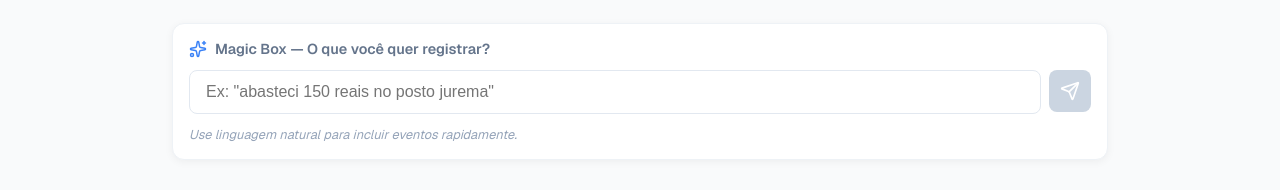
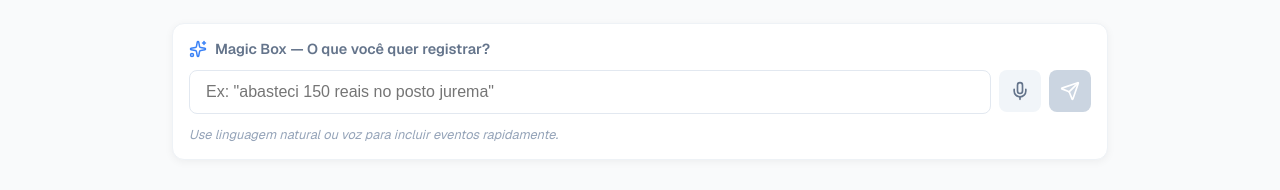
Before and after one commit to adrianofgomes/cronolog, a Next.js app in the folder frontend/: page / in a window 1280 px wide. Shown: the part 181-371 px from the top of the page. Built offline with nearby package versions, Linux system fonts and the light colour scheme; no server answers; sample sign-in values are in the browser's storage.

Commit message:
feat: adiciona suporte a voz (Speech-to-Text) na Magic Box

```diff
--- a/frontend/src/components/events/MagicBox.module.css
+++ b/frontend/src/components/events/MagicBox.module.css
@@ -73,6 +73,43 @@
   cursor: not-allowed;
 }
 
+.micButton {
+  display: flex;
+  align-items: center;
+  justify-content: center;
+  width: 42px;
+  height: 42px;
+  background: #f1f5f9;
+  color: #64748b;
+  border: none;
+  border-radius: 8px;
+  cursor: pointer;
+  transition: all 0.2s ease;
+}
+
+.micButton:hover:not(:disabled) {
+  background: #e2e8f0;
+  color: #1e293b;
+}
+
+.micButton.listening {
+  background: #ef4444;
+  color: white;
+  animation: pulse 1.5s infinite;
+}
+
+@keyframes pulse {
+  0% {
+    box-shadow: 0 0 0 0 rgba(239, 68, 68, 0.4);
+  }
+  70% {
+    box-shadow: 0 0 0 10px rgba(239, 68, 68, 0);
+  }
+  100% {
+    box-shadow: 0 0 0 0 rgba(239, 68, 68, 0);
+  }
+}
+
 .hint {
   font-size: 0.8rem;
   color: #94a3b8;
--- a/frontend/src/components/events/MagicBox.tsx
+++ b/frontend/src/components/events/MagicBox.tsx
@@ -1,18 +1,76 @@
 'use client';
 
-import React, { useState } from 'react';
-import { Sparkles, Send, Loader2 } from 'lucide-react';
+import React, { useState, useEffect, useRef } from 'react';
+import { Sparkles, Send, Loader2, Mic, MicOff } from 'lucide-react';
 import styles from './MagicBox.module.css';
 import api from '@/lib/api';
 
 interface MagicBoxProps {
-  onParse: (data: any) => void;
+  onParse: (data: unknown) => void;
   disabled?: boolean;
 }
 
 const MagicBox: React.FC<MagicBoxProps> = ({ onParse, disabled }) => {
   const [text, setText] = useState('');
   const [isProcessing, setIsProcessing] = useState(false);
+  const [isListening, setIsListening] = useState(false);
+  const [isSupported, setIsSupported] = useState(false);
+  // eslint-disable-next-line @typescript-eslint/no-explicit-any
+  const recognitionRef = useRef<any>(null);
+
+  useEffect(() => {
+    // eslint-disable-next-line @typescript-eslint/no-explicit-any
+    const SpeechRecognition = (window as any).SpeechRecognition || (window as any).webkitSpeechRecognition;
+
+    if (SpeechRecognition) {
+      // Defer state update to avoid lint error about synchronous setState in effect
+      const timer = setTimeout(() => setIsSupported(true), 0);
+
+      const recognition = new SpeechRecognition();
+      recognition.continuous = false;
+      recognition.interimResults = true;
+      recognition.lang = 'pt-BR';
+
+      // eslint-disable-next-line @typescript-eslint/no-explicit-any
+      recognition.onresult = (event: any) => {
+        // eslint-disable-next-line @typescript-eslint/no-explicit-any
+        const transcript = Array.from(event.results as any[])
+          // eslint-disable-next-line @typescript-eslint/no-explicit-any
+          .map((result: any) => result[0])
+          // eslint-disable-next-line @typescript-eslint/no-explicit-any
+          .map((result: any) => result.transcript)
+          .join('');
+        setText(transcript);
+      };
+
+      recognition.onend = () => {
+        setIsListening(false);
+      };
+
+      // eslint-disable-next-line @typescript-eslint/no-explicit-any
+      recognition.onerror = (event: any) => {
+        console.error('Speech recognition error', event.error);
+        setIsListening(false);
+      };
+
+      recognitionRef.current = recognition;
+      return () => clearTimeout(timer);
+    }
+  }, []);
+
+  const toggleListening = () => {
+    if (isListening) {
+      recognitionRef.current?.stop();
+    } else {
+      setText('');
+      try {
+        recognitionRef.current?.start();
+        setIsListening(true);
+      } catch (err) {
+        console.error('Error starting speech recognition:', err);
+      }
+    }
+  };
 
   const handleSubmit = async (e?: React.FormEvent) => {
     if (e) e.preventDefault();
@@ -45,12 +103,25 @@ const MagicBox: React.FC<MagicBoxProps> = ({ onParse, disabled }) => {
           placeholder='Ex: "abasteci 150 reais no posto jurema"'
           value={text}
           onChange={(e) => setText(e.target.value)}
-          disabled={isProcessing || disabled}
+          disabled={isProcessing || disabled || isListening}
         />
+
+        {isSupported && (
+          <button
+            type="button"
+            className={`${styles.micButton} ${isListening ? styles.listening : ''}`}
+            onClick={toggleListening}
+            disabled={isProcessing || disabled}
+            title={isListening ? 'Parar de ouvir' : 'Ouvir voz'}
+          >
+            {isListening ? <MicOff size={20} /> : <Mic size={20} />}
+          </button>
+        )}
+
         <button
           type="submit"
           className={styles.button}
-          disabled={!text.trim() || isProcessing || disabled}
+          disabled={!text.trim() || isProcessing || disabled || isListening}
         >
           {isProcessing ? (
             <Loader2 className={styles.loadingSpinner} size={20} />
@@ -60,7 +131,7 @@ const MagicBox: React.FC<MagicBoxProps> = ({ onParse, disabled }) => {
         </button>
       </form>
       <div className={styles.hint}>
-        Use linguagem natural para incluir eventos rapidamente.
+        {isListening ? 'Ouvindo... fale agora' : 'Use linguagem natural ou voz para incluir eventos rapidamente.'}
       </div>
     </div>
   );
```
